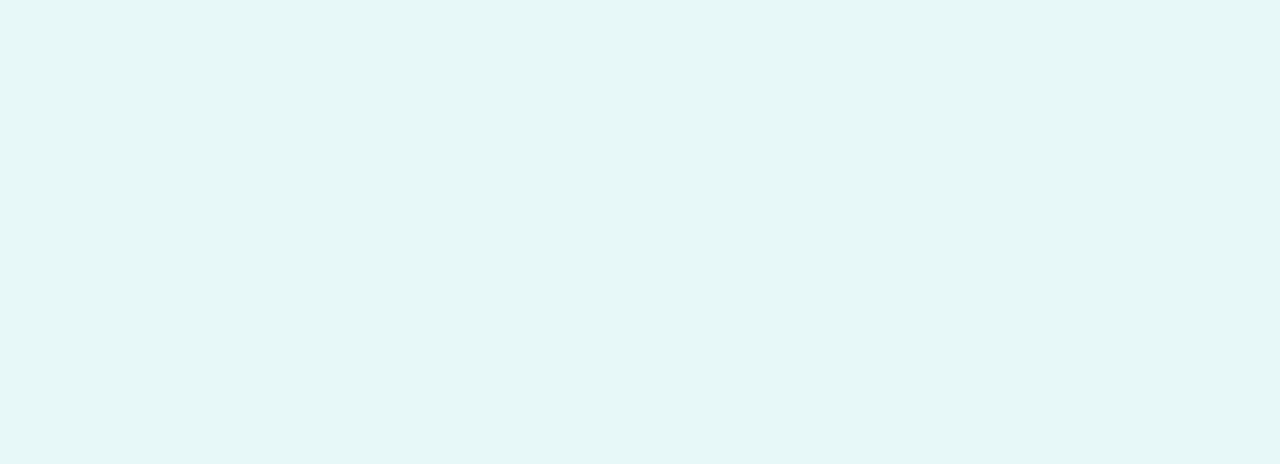
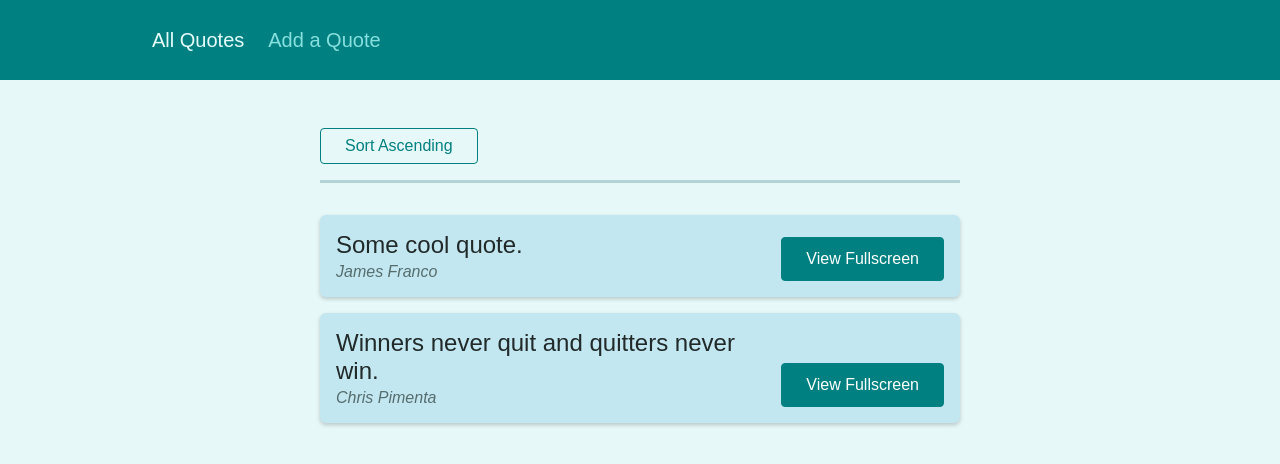
Before and after one commit to ChrisPimenta/quote-creator, a React (Create React App) app: page /quotes in a window 1280 px wide. Shown: the top 464 px of the page. Built offline with nearby package versions, Linux system fonts and the light colour scheme.

Commit message:
Add nav and routing

```diff
--- a/src/App.js
+++ b/src/App.js
@@ -1,8 +1,31 @@
+import { Route, Redirect, Switch } from 'react-router-dom';
+import AllQuotes from './pages/AllQuotes';
+import AddQuotes from './pages/AddQuote';
+import QuoteDetail from './pages/QuoteDetail';
+import classes from './components/layout/Layout.module.css';
+import MainNavigation from './components/layout/MainNavigation';
+
 function App() {
   return (
-    <div>
-
-    </div>
+    <>
+      <MainNavigation />
+      <main className={classes.main}>
+        <Switch>
+          <Route path='/' exact>
+            <Redirect to='/quotes'></Redirect>
+          </Route>
+          <Route path='/quotes' exact>
+            <AllQuotes />
+          </Route>
+          <Route path='/quotes/:id'>
+            <QuoteDetail />
+          </Route>
+          <Route path='/add-quote'>
+            <AddQuotes />
+          </Route>
+        </Switch>
+      </main>
+    </>
   );
 }
 
--- /dev/null
+++ b/src/components/layout/MainNavigation.js
@@ -0,0 +1,17 @@
+import { NavLink } from "react-router-dom";
+import classes from './MainNavigation.module.css'
+
+const MainNavigation = () => {
+    return (
+        <header className={classes.header}>
+            <nav className={classes.nav}>
+                <ul>
+                    <li><NavLink to='/quotes' activeClassName={classes.active}> All Quotes</NavLink></li>
+                    <li><NavLink to='/add-quote' activeClassName={classes.active}>Add a Quote</NavLink></li>
+                </ul>
+            </nav>
+        </header>
+    )
+}
+
+export default MainNavigation;
--- a/src/components/quotes/QuoteItem.js
+++ b/src/components/quotes/QuoteItem.js
@@ -1,4 +1,5 @@
 import classes from './QuoteItem.module.css';
+import { Link } from 'react-router-dom';
 
 const QuoteItem = (props) => {
   return (
@@ -9,9 +10,9 @@ const QuoteItem = (props) => {
         </blockquote>
         <figcaption>{props.author}</figcaption>
       </figure>
-      <a className='btn'>
+      <Link className='btn' to={`/quotes/${props.id}`}>
         View Fullscreen
-      </a>
+      </Link>
     </li>
   );
 };
--- a/src/components/quotes/QuoteList.js
+++ b/src/components/quotes/QuoteList.js
@@ -6,6 +6,9 @@ import classes from './QuoteList.module.css';
 const QuoteList = (props) => {
   return (
     <Fragment>
+      <div className={classes.sorting}>
+        <button>Sort Ascending</button>
+      </div>
       <ul className={classes.list}>
         {props.quotes.map((quote) => (
           <QuoteItem
--- a/src/index.js
+++ b/src/index.js
@@ -1,7 +1,12 @@
 import ReactDOM from 'react-dom/client';
+import { BrowserRouter } from 'react-router-dom';
 
 import './index.css';
 import App from './App';
 
 const root = ReactDOM.createRoot(document.getElementById('root'));
-root.render(<App />);
+root.render(
+    <BrowserRouter>
+        <App />
+    </BrowserRouter>
+);
--- /dev/null
+++ b/src/pages/AddQuote.js
@@ -0,0 +1,9 @@
+import QuoteForm from "../components/quotes/QuoteForm";
+
+const AddQuotes = () => {
+    return (
+        <QuoteForm />
+    )
+}
+
+export default AddQuotes;
--- /dev/null
+++ b/src/pages/AllQuotes.js
@@ -0,0 +1,22 @@
+import QuoteList from '../components/quotes/QuoteList';
+
+const AllQuotes = () => {
+    const dummyQuotes = [
+        {
+            id: 1,
+            author: 'James Franco',
+            text: 'Some cool quote.'
+        },
+        {
+            id: 2,
+            author: 'Chris Pimenta',
+            text: 'Winners never quit and quitters never win.'
+        },
+    ]
+
+    return (
+        <QuoteList quotes={dummyQuotes} />
+    )
+}
+
+export default AllQuotes;
--- /dev/null
+++ b/src/pages/QuoteDetail.js
@@ -0,0 +1,19 @@
+import { useParams } from 'react-router-dom';
+import HighlightedQuote from '../components/quotes/HighlightedQuote';
+import Comments from '../components/comments/Comments';
+
+const QuoteDetail = () => {
+    const params = useParams();
+
+    // Get Highlighted quote from list using params
+    console.log(params);
+
+    return (
+        <>
+            <HighlightedQuote />
+            <Comments />
+        </>
+    )
+}
+
+export default QuoteDetail;
```
Also changed, not shown: 1 other file (tests, documents, lock files or other folders).
